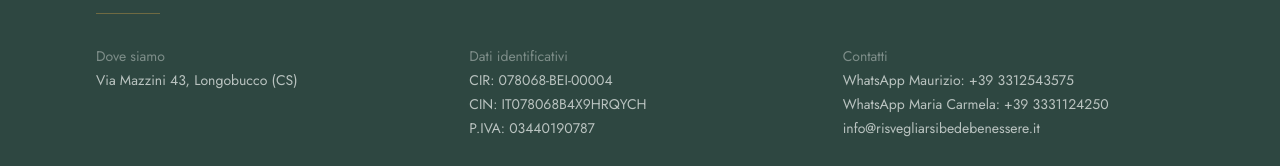
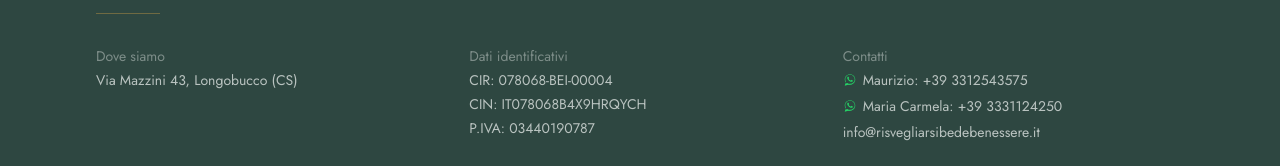
Before and after one commit to rossanorooms-prog/risvegliarsi, a Next.js app: page /admin in a window 1280 px wide. Shown: the part 425-591 px from the top of the page. Built offline with nearby package versions, Linux system fonts and the light colour scheme; no server answers.

Commit message:
Footer: sostituita la scritta 'WhatsApp' con il logo ufficiale accanto al nome del titolare

```diff
--- a/components/Footer.tsx
+++ b/components/Footer.tsx
@@ -47,9 +47,12 @@ export default function Footer() {
                   href={`https://wa.me/${t.whatsappNumero}`}
                   target="_blank"
                   rel="noopener noreferrer"
-                  className="hover:text-orochiaro"
+                  className="inline-flex items-center gap-1.5 hover:text-orochiaro"
                 >
-                  WhatsApp {t.nome}: +{t.whatsappNumero.replace(/^39/, "39 ")}
+                  <svg viewBox="0 0 32 32" className="h-3.5 w-3.5 shrink-0 fill-[#25D366]" aria-hidden="true">
+                    <path d="M16.001 3C9.373 3 4 8.373 4 15c0 2.393.7 4.62 1.912 6.494L4 29l7.708-1.86A11.94 11.94 0 0 0 16 27c6.628 0 12-5.373 12-12S22.629 3 16.001 3Zm0 21.75c-1.97 0-3.85-.55-5.47-1.51l-.392-.232-4.578 1.104 1.13-4.463-.257-.407A9.71 9.71 0 0 1 5.25 15c0-5.93 4.82-10.75 10.751-10.75S26.75 9.07 26.75 15 21.933 24.75 16.001 24.75Zm5.73-8.02c-.31-.156-1.84-.907-2.126-1.01-.286-.104-.494-.156-.702.156-.208.312-.806 1.01-.988 1.218-.182.208-.364.234-.674.078-.31-.156-1.31-.483-2.497-1.54-.923-.823-1.547-1.84-1.728-2.152-.182-.312-.02-.48.137-.636.14-.14.311-.364.467-.546.156-.182.208-.312.312-.52.104-.208.052-.39-.026-.546-.078-.156-.702-1.69-.962-2.314-.253-.61-.51-.527-.702-.537l-.598-.01c-.208 0-.546.078-.832.39-.286.312-1.09 1.066-1.09 2.6s1.116 3.017 1.272 3.225c.156.208 2.196 3.354 5.322 4.703.744.322 1.324.514 1.776.658.746.238 1.424.204 1.96.124.598-.089 1.84-.752 2.1-1.478.259-.727.259-1.35.182-1.478-.078-.13-.286-.208-.598-.364Z" />
+                  </svg>
+                  {t.nome}: +{t.whatsappNumero.replace(/^39/, "39 ")}
                 </a>
               </p>
             ))}
```
